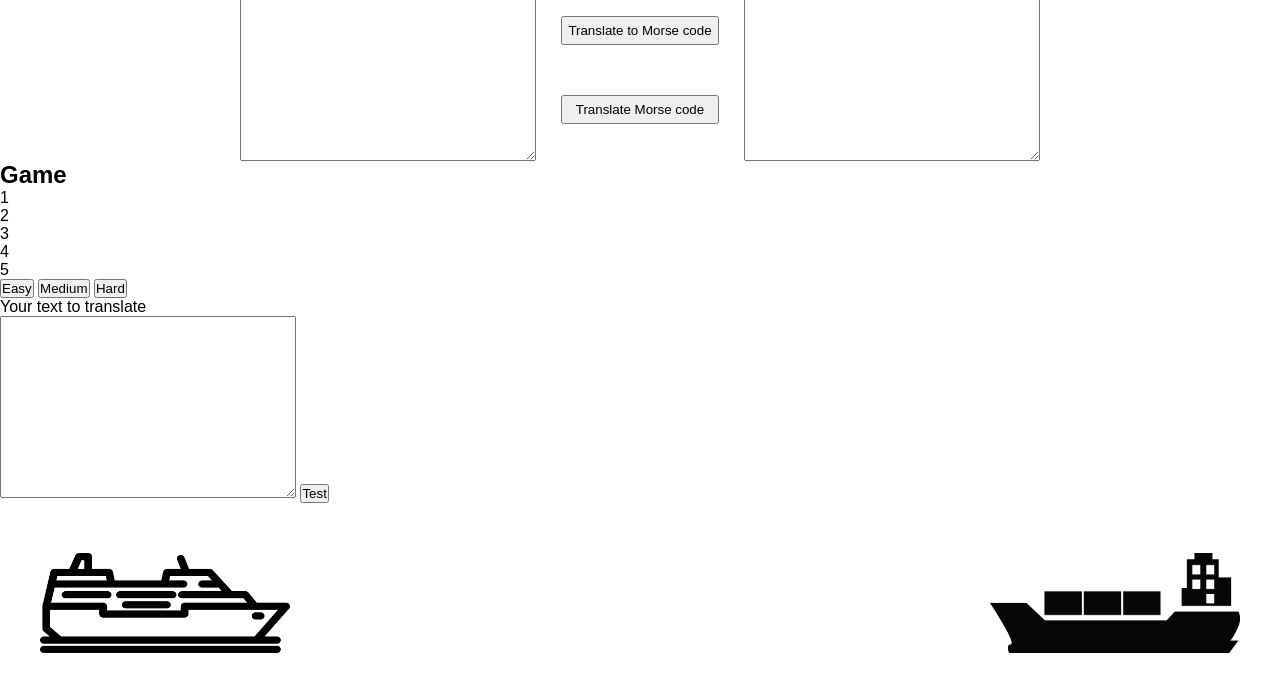
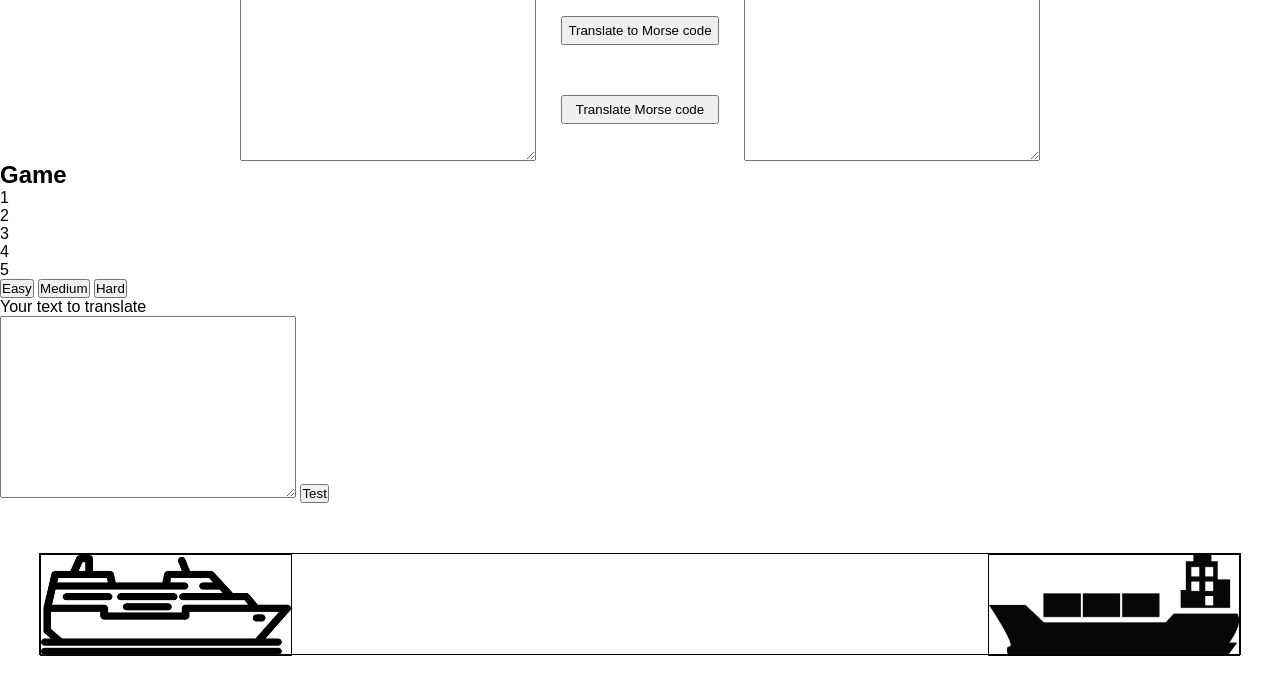
Before and after one commit to Wlodzimierz-Reif/morse-code-challenge, a plain HTML site: page index.html in a window 1280 px wide. Shown: the part 58-752 px from the top of the page. Drawn offline with Linux system fonts and the light colour scheme.

Commit message:
fixed scss

```diff
--- a/main.scss
+++ b/main.scss
@@ -35,7 +35,7 @@ section {
 }
 
 #titanic * {
-    // border: 1px solid black;
+    border: 1px solid black;
 }
 
 #titanic {
--- a/script.js
+++ b/script.js
@@ -161,6 +161,7 @@ const testingFunction = () => {
     getMorseCodeSlice();
 }
 
+// gets length output for dynamic content
 const getInputLength = () => {
     const input = document.getElementById("user-input").value;
     return input.length;
```
Also changed, not shown: main.css, 1 other file.
